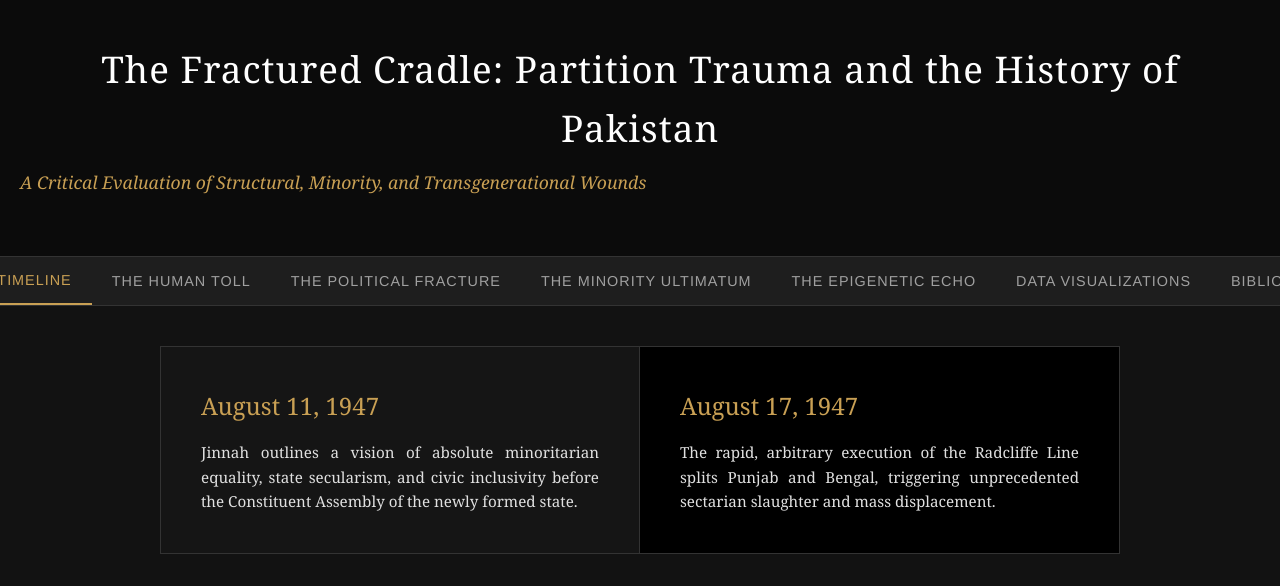
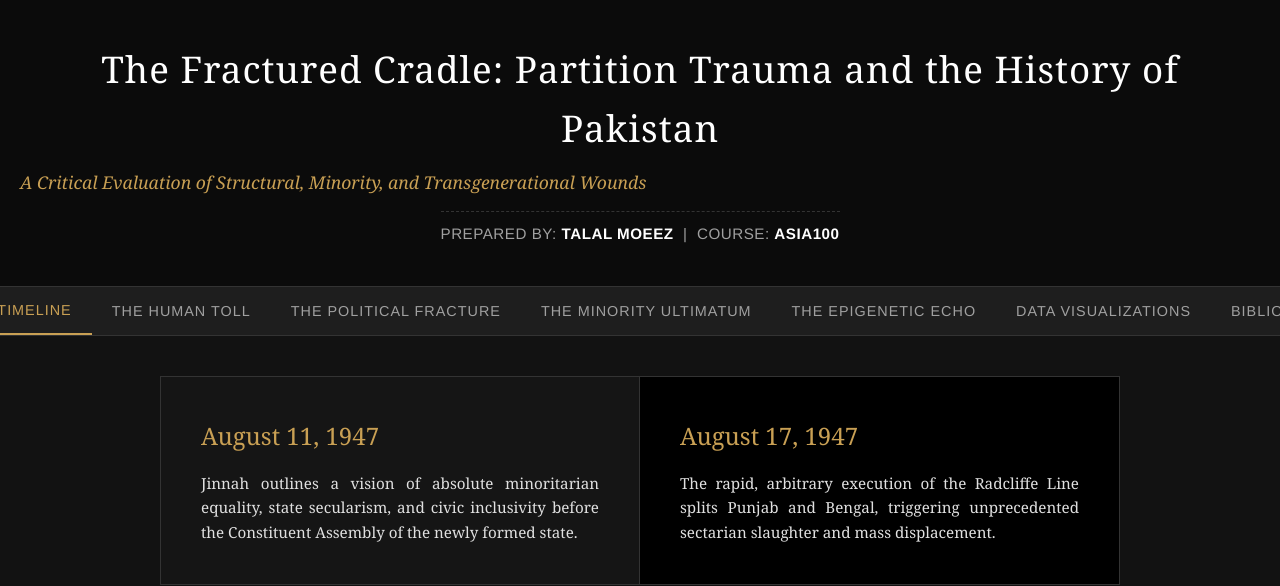
Before and after one commit to talalmoeez1-byte/Pakistan-history, a plain HTML site: page index.html in a window 1280 px wide. Shown: the top 586 px of the page. Drawn offline with Linux system fonts and the light colour scheme.

Commit message:
Update index.html

```diff
--- a/index.html
+++ b/index.html
@@ -47,6 +47,23 @@
             color: var(--accent-color);
             font-style: italic;
             font-size: 1.1rem;
+            margin-bottom: 15px;
+        }
+
+        .author-info {
+            font-family: 'Helvetica Neue', Arial, sans-serif;
+            font-size: 0.95rem;
+            color: var(--text-muted);
+            letter-spacing: 0.5px;
+            text-transform: uppercase;
+            border-top: 1px dashed var(--border-color);
+            padding-top: 10px;
+            display: inline-block;
+        }
+
+        .author-info span {
+            color: #ffffff;
+            font-weight: bold;
         }
 
         nav {
@@ -325,6 +342,7 @@
     <header>
         <h1>The Fractured Cradle: Partition Trauma and the History of Pakistan</h1>
         <p>A Critical Evaluation of Structural, Minority, and Transgenerational Wounds</p>
+        <div class="author-info">Prepared by: <span>Talal Moeez</span> &nbsp;|&nbsp; Course: <span>ASIA100</span></div>
     </header>
 
     <nav>
```
